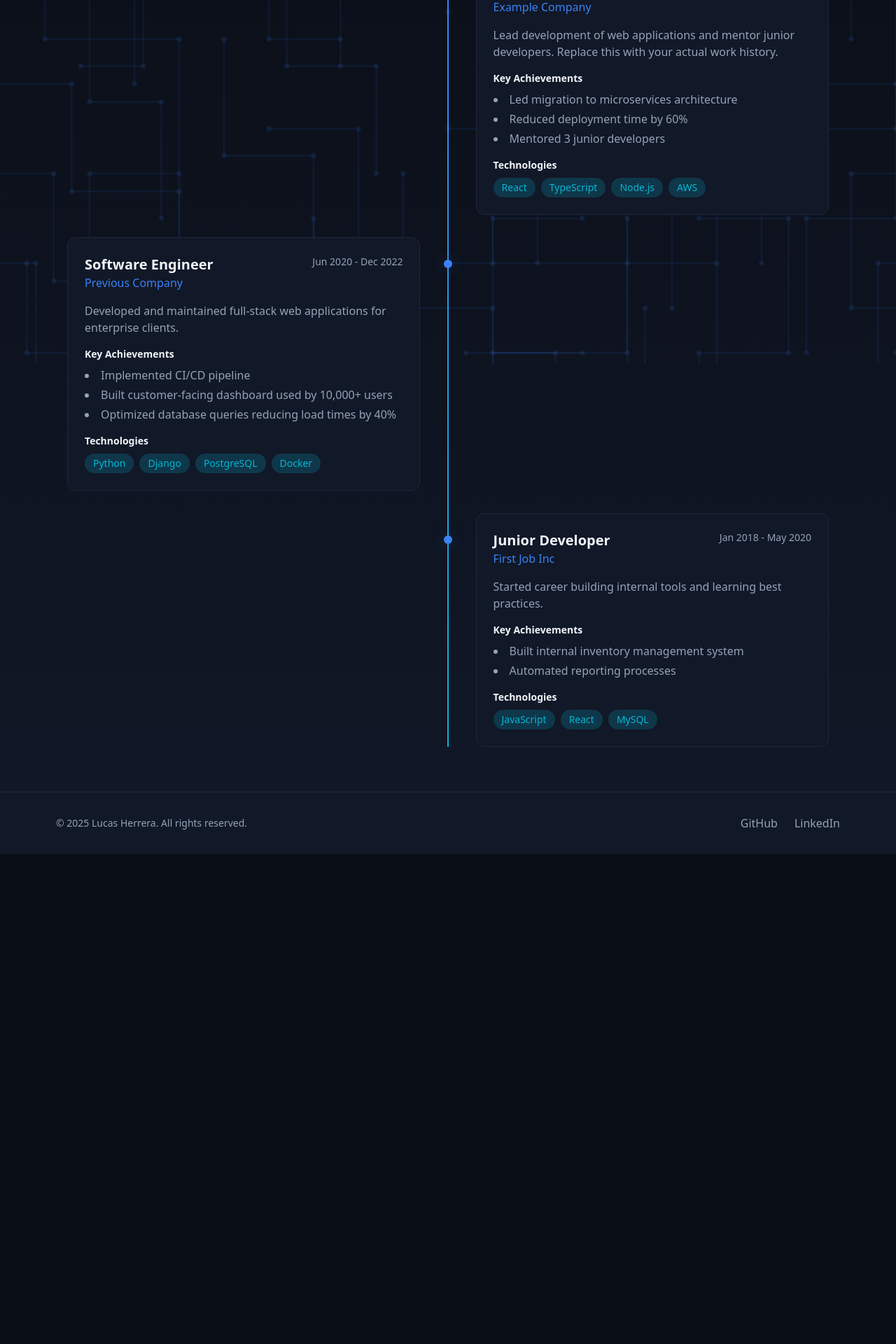
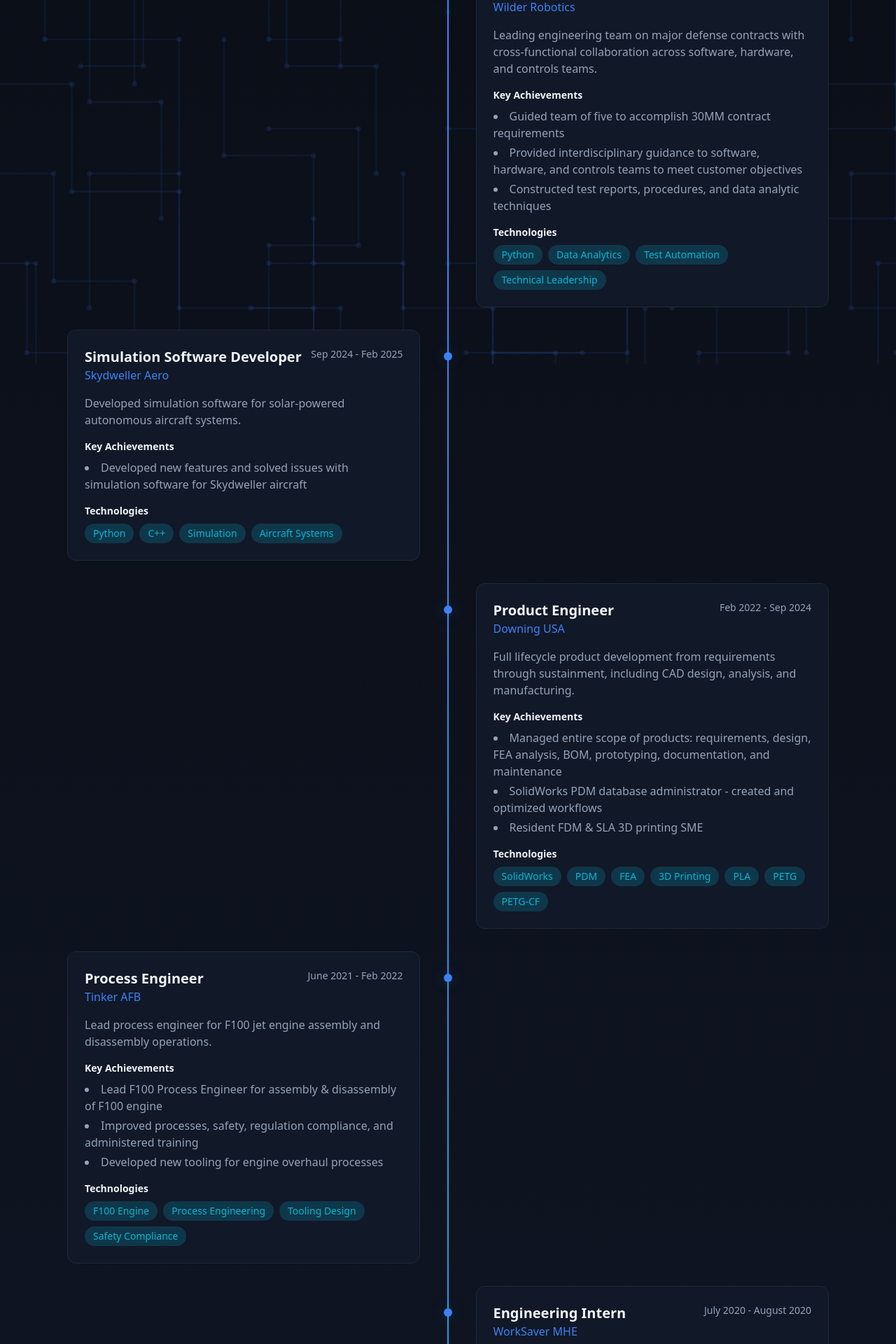
Before and after one commit to thelonemelody/lucas-herrera-web, a React (Vite) app: page /#/work-history in a window 1280 px wide. Shown: the part 280-2200 px from the top of the page at 70% size. Before the commit the page ends 1500 px from the top, so only its background shows below. Built offline with nearby package versions, Linux system fonts and the light colour scheme.

Commit message:
Updated to have some information filled in for portfolio, Work History, and Skills

```diff
--- a/src/data/currentlyLearning.ts
+++ b/src/data/currentlyLearning.ts
@@ -2,15 +2,23 @@
 
 export const currentlyLearning: LearningItem[] = [
   {
-    name: 'Rust',
-    description: 'Systems programming for performance-critical applications',
+    name: 'MS Computer Science - Georgia Tech',
+    description: 'Specialization in Computational Perception and Robotics (GPA: 3.83)',
   },
   {
-    name: 'Kubernetes',
-    description: 'Container orchestration for scalable deployments',
+    name: 'Artificial Intelligence',
+    description: 'AI fundamentals, AI for Robotics, and Game AI',
   },
   {
-    name: 'Machine Learning',
-    description: 'Exploring ML fundamentals and practical applications',
+    name: 'Computer Vision',
+    description: 'Image processing and visual perception systems',
+  },
+  {
+    name: 'Human Computer Interaction',
+    description: 'Designing intuitive and effective user interfaces',
+  },
+  {
+    name: 'Cyber-physical Design',
+    description: 'Integration of computational and physical systems',
   },
 ];
--- a/src/data/projects.ts
+++ b/src/data/projects.ts
@@ -3,27 +3,44 @@
 export const projects: Project[] = [
   {
     id: '1',
-    title: 'Example Project',
-    description: 'A sample project to demonstrate the portfolio. Replace this with your actual projects.',
-    techStack: ['React', 'TypeScript', 'Tailwind CSS'],
-    githubUrl: 'https://github.com/username/project',
-    liveUrl: 'https://example.com',
+    title: 'RTOL Turbo-Electric Aircraft',
+    description: 'Undergraduate capstone project designing a rocket-assisted takeoff, hybrid-powered aircraft combining turbo-electric propulsion systems.',
+    techStack: ['Aircraft Design', 'Hybrid Propulsion', 'Aerospace Engineering', 'MATLAB'],
     featured: true,
   },
   {
     id: '2',
-    title: 'Another Project',
-    description: 'Another example project. Add your real projects here.',
-    techStack: ['Python', 'FastAPI', 'PostgreSQL'],
-    githubUrl: 'https://github.com/username/another-project',
+    title: 'Project Management Application',
+    description: 'Created and managed a custom project management application in SharePoint using PowerApps for team coordination and workflow tracking.',
+    techStack: ['SharePoint', 'PowerApps', 'Workflow Automation'],
     featured: true,
   },
   {
     id: '3',
-    title: 'Third Project',
-    description: 'A third example to show the grid layout.',
-    techStack: ['Node.js', 'Express', 'MongoDB'],
-    githubUrl: 'https://github.com/username/third-project',
+    title: 'Hydraulically Powered Systems',
+    description: 'End-to-end development of hydraulically powered mechanical systems, from requirements through prototyping and deployment.',
+    techStack: ['Hydraulics', 'SolidWorks', 'Mechanical Design', 'Prototyping'],
+    featured: true,
+  },
+  {
+    id: '4',
+    title: 'Remote Controlled Robot',
+    description: 'Designed and built a remote controlled robot with custom electronics and mechanical components.',
+    techStack: ['Arduino', 'Electronics', 'Mechanical Design', 'C++'],
+    featured: false,
+  },
+  {
+    id: '5',
+    title: 'Heavy Trailer Design',
+    description: 'Engineered heavy-duty trailer systems with structural analysis and manufacturing documentation.',
+    techStack: ['SolidWorks', 'FEA Analysis', 'Structural Design'],
+    featured: false,
+  },
+  {
+    id: '6',
+    title: 'Custom Enclosures & Tables',
+    description: 'Designed and fabricated custom enclosures and industrial tables for various applications.',
+    techStack: ['CAD Design', 'Fabrication', 'CNC', 'Sheet Metal'],
     featured: false,
   },
 ];
--- a/src/data/skills.ts
+++ b/src/data/skills.ts
@@ -4,23 +4,26 @@
   {
     id: 'languages',
     name: 'Languages',
-    skills: ['TypeScript', 'JavaScript', 'Python', 'C++', 'Rust', 'SQL'],
+    skills: ['Python', 'C++', 'C', 'MATLAB', 'C#', 'VBA', 'LabVIEW', 'Java', 'RobotC', 'Ansys APDL', 'G-code'],
+  },
+  {
+    id: 'software',
+    name: 'Software',
+    skills: ['Git', 'Simulink', 'RTOS', 'Polarian', 'Jira', 'SolidWorks', 'PDM', 'FEA Simulation', 'Various Slicers', 'SAP'],
   },
   {
     id: 'hardware',
     name: 'Hardware',
-    skills: ['Arduino', 'Raspberry Pi', 'FPGA', 'Circuit Design', 'Embedded Systems'],
+    skills: ['Arduino', 'ESP32', 'FDM 3D Printing', 'SLA 3D Printing', 'Hydraulics', 'Pneumatics', 'Encoders', 'Photocells', 'Motors', 'Turbine Engines', 'Sonar', 'Servos', 'Infrared', 'Aircraft Systems', 'Fanuc Robot Arm'],
   },
   {
-    id: 'software',
-    name: 'Software',
-    skills: ['React', 'Node.js', 'Docker', 'Git', 'Linux', 'AWS', 'PostgreSQL'],
+    id: 'engineering',
+    name: 'Engineering',
+    skills: ['Product Development', 'Process Engineering', 'FEA Analysis', 'CAD Design', 'Prototyping', 'Technical Documentation', 'Quality Control'],
   },
   {
     id: 'leadership',
     name: 'Leadership',
-    skills: ['Team Management', 'Mentoring', 'Agile/Scrum', 'Code Review', 'Technical Writing'],
+    skills: ['Team Leadership', 'Cross-functional Collaboration', 'Project Management', 'Technical Writing', 'Training & Mentoring'],
   },
 ];
-
-// Add new categories by adding objects to the array above
--- a/src/data/workHistory.ts
+++ b/src/data/workHistory.ts
@@ -3,43 +3,97 @@
 export const workHistory: Job[] = [
   {
     id: '1',
-    company: 'Example Company',
-    title: 'Senior Software Engineer',
-    startDate: 'Jan 2023',
+    company: 'Wilder Robotics',
+    title: 'Lead Applications Engineer',
+    startDate: 'May 2025',
     endDate: 'Present',
-    description: 'Lead development of web applications and mentor junior developers. Replace this with your actual work history.',
-    technologies: ['React', 'TypeScript', 'Node.js', 'AWS'],
+    description: 'Leading engineering team on major defense contracts with cross-functional collaboration across software, hardware, and controls teams.',
+    technologies: ['Python', 'Data Analytics', 'Test Automation', 'Technical Leadership'],
     achievements: [
-      'Led migration to microservices architecture',
-      'Reduced deployment time by 60%',
-      'Mentored 3 junior developers',
+      'Guided team of five to accomplish 30MM contract requirements',
+      'Provided interdisciplinary guidance to software, hardware, and controls teams to meet customer objectives',
+      'Constructed test reports, procedures, and data analytic techniques',
     ],
   },
   {
     id: '2',
-    company: 'Previous Company',
-    title: 'Software Engineer',
-    startDate: 'Jun 2020',
-    endDate: 'Dec 2022',
-    description: 'Developed and maintained full-stack web applications for enterprise clients.',
-    technologies: ['Python', 'Django', 'PostgreSQL', 'Docker'],
+    company: 'Skydweller Aero',
+    title: 'Simulation Software Developer',
+    startDate: 'Sep 2024',
+    endDate: 'Feb 2025',
+    description: 'Developed simulation software for solar-powered autonomous aircraft systems.',
+    technologies: ['Python', 'C++', 'Simulation', 'Aircraft Systems'],
     achievements: [
-      'Implemented CI/CD pipeline',
-      'Built customer-facing dashboard used by 10,000+ users',
-      'Optimized database queries reducing load times by 40%',
+      'Developed new features and solved issues with simulation software for Skydweller aircraft',
     ],
   },
   {
     id: '3',
-    company: 'First Job Inc',
-    title: 'Junior Developer',
-    startDate: 'Jan 2018',
-    endDate: 'May 2020',
-    description: 'Started career building internal tools and learning best practices.',
-    technologies: ['JavaScript', 'React', 'MySQL'],
+    company: 'Downing USA',
+    title: 'Product Engineer',
+    startDate: 'Feb 2022',
+    endDate: 'Sep 2024',
+    description: 'Full lifecycle product development from requirements through sustainment, including CAD design, analysis, and manufacturing.',
+    technologies: ['SolidWorks', 'PDM', 'FEA', '3D Printing', 'PLA', 'PETG', 'PETG-CF'],
     achievements: [
-      'Built internal inventory management system',
-      'Automated reporting processes',
+      'Managed entire scope of products: requirements, design, FEA analysis, BOM, prototyping, documentation, and maintenance',
+      'SolidWorks PDM database administrator - created and optimized workflows',
+      'Resident FDM & SLA 3D printing SME',
+    ],
+  },
+  {
+    id: '4',
+    company: 'Tinker AFB',
+    title: 'Process Engineer',
+    startDate: 'June 2021',
+    endDate: 'Feb 2022',
+    description: 'Lead process engineer for F100 jet engine assembly and disassembly operations.',
+    technologies: ['F100 Engine', 'Process Engineering', 'Tooling Design', 'Safety Compliance'],
+    achievements: [
+      'Lead F100 Process Engineer for assembly & disassembly of F100 engine',
+      'Improved processes, safety, regulation compliance, and administered training',
+      'Developed new tooling for engine overhaul processes',
+    ],
+  },
+  {
+    id: '5',
+    company: 'WorkSaver MHE',
+    title: 'Engineering Intern',
+    startDate: 'July 2020',
+    endDate: 'August 2020',
+    description: 'Designed material handling equipment with focus on safety compliance and customer specifications.',
+    technologies: ['FEA Analysis', 'Product Design', 'Quality Control'],
+    achievements: [
+      'Designed products for material handling equipment & ensured safety compliance using FEA analysis',
+      'Worked with customers to ensure products met specifications and performed quality control',
+      'Researched and sourced various equipment and analyzed associated quotes',
+    ],
+  },
+  {
+    id: '6',
+    company: 'GEFCO',
+    title: 'Engineering Intern',
+    startDate: 'July 2019',
+    endDate: 'August 2019',
+    description: 'Contributed to structural and hydraulic system improvements for pump truck equipment.',
+    technologies: ['Structural Design', 'Hydraulics', 'Pneumatics', 'Vendor Management'],
+    achievements: [
+      'Added auxiliary structural hardware to DP3000 pump truck',
+      'Found qualified vendors for hydraulic pump filters & sourced new pneumatic valve control system',
+    ],
+  },
+  {
+    id: '7',
+    company: "Ledet's Welding",
+    title: 'Contractor',
+    startDate: 'June 2017',
+    endDate: 'August 2018',
+    description: 'Created technical drawings and 3D models while operating CNC and fabrication equipment.',
+    technologies: ['SolidWorks', 'CNC Plasma', 'Brake Press', 'Quality Control'],
+    achievements: [
+      'Created drawings & 3D models in SolidWorks & worked as company representative',
+      'Operated CNC plasma table, brake press, acetylene torch, and forklifts',
+      'Performed quality control and monitored tolerances for manufactured parts',
     ],
   },
 ];
```
Also changed, not shown: 1 other file (tests, documents, lock files or other folders).
